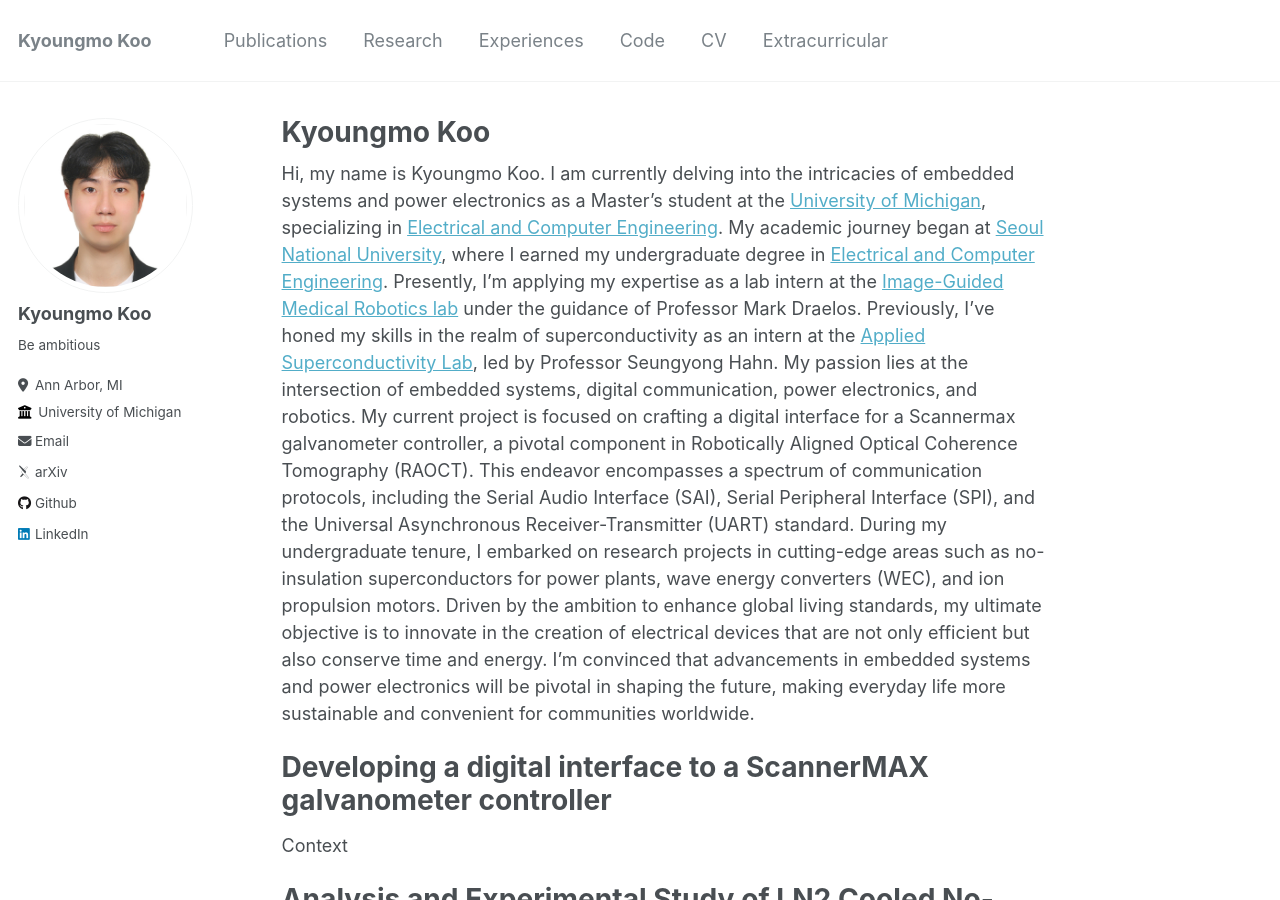
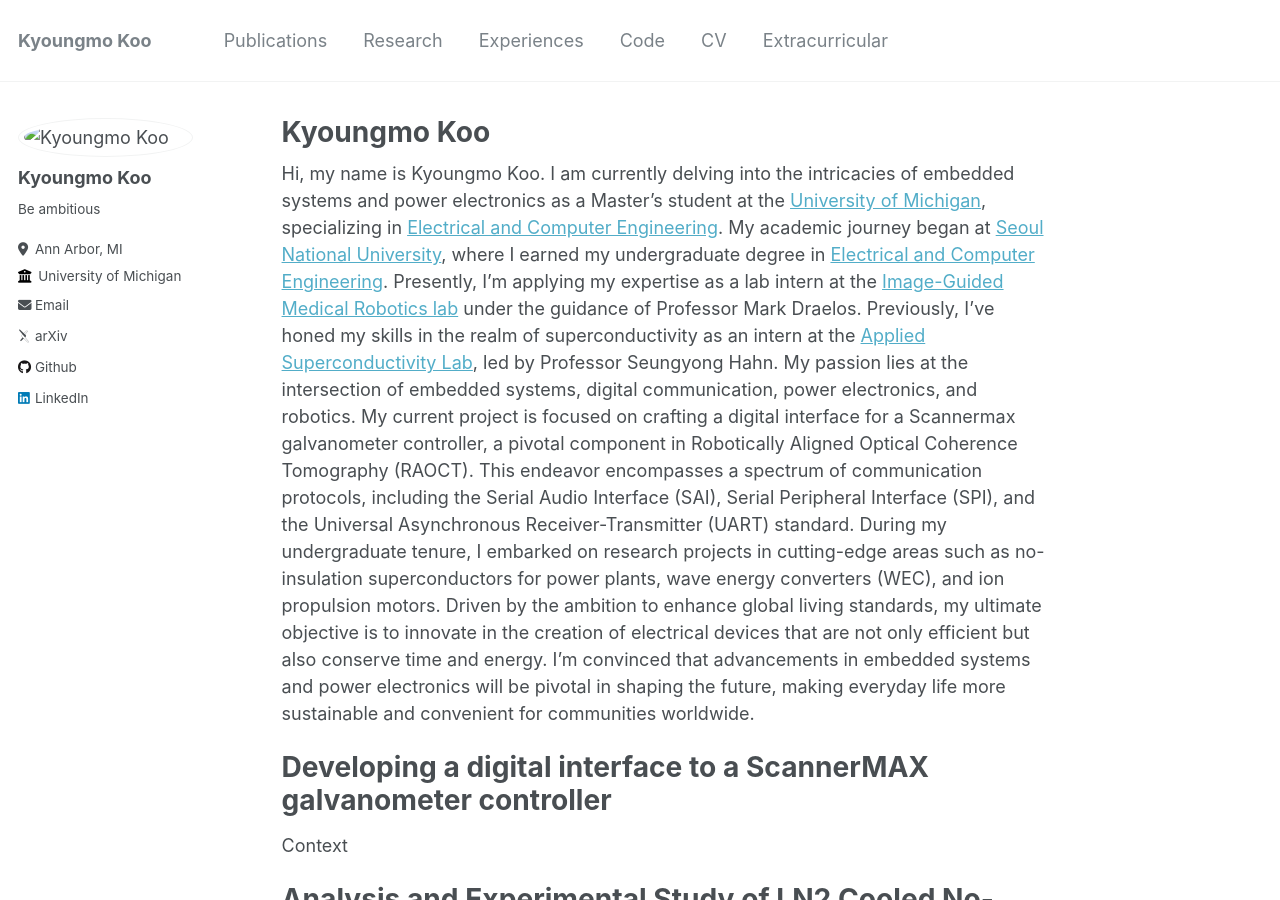
Before and after one commit to kyoungmokoo/kyoungmokoo.github.io, a Jekyll site: the page built from _pages/about.md, in a window 1280 px wide and 900 px high. Built offline with Jekyll 4.4.1, drawn with Linux system fonts in a browser that asks for light colours; some web fonts are replaced.

Commit message:
modified image 2

```diff
--- a/_config.yml
+++ b/_config.yml
@@ -21,7 +21,7 @@ repository               : "academicpages/academicpages.github.io"
 #               Additional customization can be done by editing /_includes/author-profile.html
 author:
   # Biographic information
-  avatar           : "kmkoo_photo_resized.jpg"
+  avatar           : "images/kmkoo_photo_resized.jpg"
   name             : "Kyoungmo Koo"
   pronouns         : # example: "she/her"
   bio              : "Be ambitious"
```
